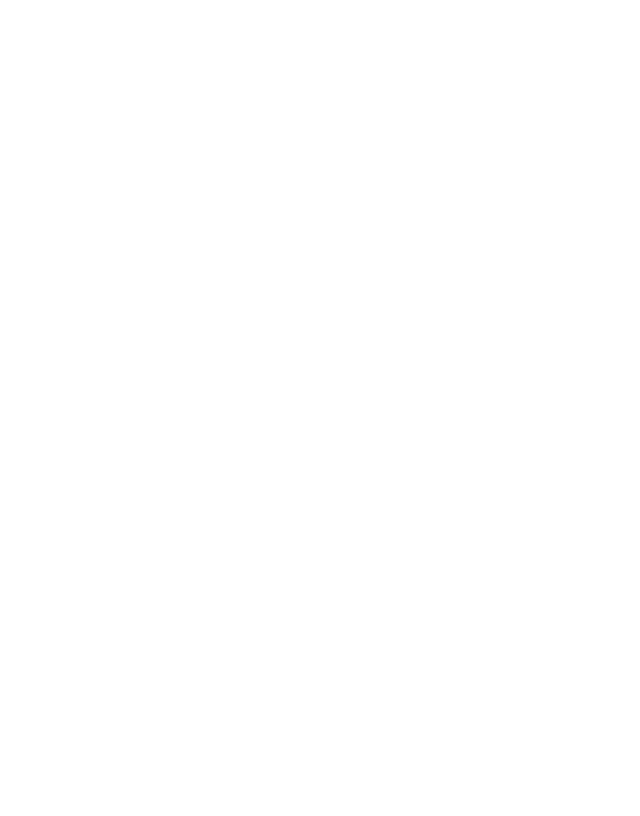
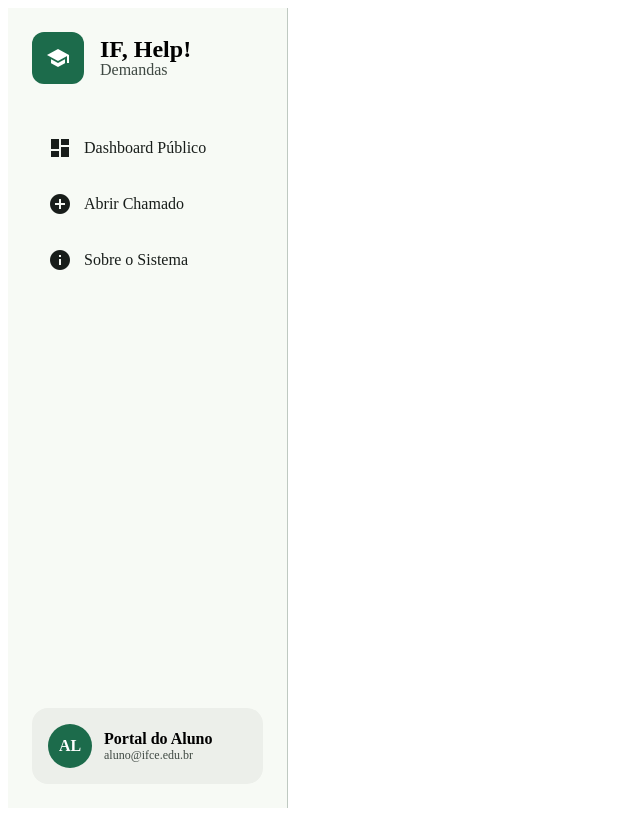
Before and after one commit to LeoVPires/if-help, an Angular app: page / in a window 1280 px wide. Shown: the whole page, without its empty margins (0-640 px from the left). Built offline with nearby package versions, Linux system fonts and the light colour scheme.

Commit message:
feat: criar menu lateral

```diff
--- a/src/app/layouts/privado/privado.html
+++ b/src/app/layouts/privado/privado.html
@@ -1 +1,2 @@
-<p>privado works!</p>
+<app-menu-lateral />
+<router-outlet></router-outlet>
--- a/src/app/layouts/privado/privado.ts
+++ b/src/app/layouts/privado/privado.ts
@@ -1,8 +1,10 @@
 import { Component } from '@angular/core';
+import { RouterOutlet } from '@angular/router';
+import { MenuLateral } from '../../shared/menu-lateral/menu-lateral';
 
 @Component({
   selector: 'app-privado',
-  imports: [],
+  imports: [RouterOutlet, MenuLateral],
   templateUrl: './privado.html',
   styleUrl: './privado.scss',
 })
--- /dev/null
+++ b/src/app/shared/menu-lateral/menu-lateral.html
@@ -0,0 +1,35 @@
+<aside class="sidebar">
+  <div class="logo-section">
+    <div class="logo-icon">
+      <mat-icon>school</mat-icon>
+    </div>
+
+    <div>
+      <h2>IF, Help!</h2>
+      <span>Demandas</span>
+    </div>
+  </div>
+
+  <nav class="menu">
+    @for (item of items(); track item.route) {
+      <a [routerLink]="item.route" routerLinkActive="active" class="menu-item">
+        <mat-icon>
+          {{ item.icon }}
+        </mat-icon>
+
+        <span>
+          {{ item.label }}
+        </span>
+      </a>
+    }
+  </nav>
+
+  <div class="user-card">
+    <div class="avatar">AL</div>
+
+    <div class="user-info">
+      <strong>Portal do Aluno</strong>
+      <span>aluno&#64;ifce.edu.br</span>
+    </div>
+  </div>
+</aside>
--- /dev/null
+++ b/src/app/shared/menu-lateral/menu-lateral.scss
@@ -0,0 +1,125 @@
+:host {
+  display: block;
+  height: 100%;
+}
+
+.sidebar {
+  width: 280px;
+  height: 100vh;
+
+  display: flex;
+  flex-direction: column;
+
+  background: var(--mat-sys-surface);
+  border-right: 1px solid var(--mat-sys-outline-variant);
+
+  padding: 24px;
+  box-sizing: border-box;
+}
+
+.logo-section {
+  display: flex;
+  align-items: center;
+  gap: 16px;
+
+  margin-bottom: 40px;
+}
+
+.logo-icon {
+  width: 52px;
+  height: 52px;
+
+  border-radius: 12px;
+
+  display: flex;
+  align-items: center;
+  justify-content: center;
+
+  background: var(--mat-sys-primary);
+  color: var(--mat-sys-on-primary);
+}
+
+.logo-section h2 {
+  margin: 0;
+  font-size: 24px;
+  line-height: 1;
+}
+
+.logo-section span {
+  color: var(--mat-sys-on-surface-variant);
+}
+
+.menu {
+  display: flex;
+  flex-direction: column;
+  gap: 8px;
+
+  flex: 1;
+}
+
+.menu-item {
+  height: 48px;
+
+  display: flex;
+  align-items: center;
+  gap: 12px;
+
+  padding: 0 16px;
+
+  border-radius: 12px;
+
+  text-decoration: none;
+
+  color: var(--mat-sys-on-surface);
+
+  transition: 0.2s ease;
+}
+
+.menu-item:hover {
+  background: color-mix(in srgb, var(--mat-sys-primary) 10%, transparent);
+}
+
+.menu-item.active {
+  background: var(--mat-sys-primary);
+  color: var(--mat-sys-on-primary);
+
+  font-weight: 600;
+}
+
+.user-card {
+  display: flex;
+  align-items: center;
+  gap: 12px;
+
+  padding: 16px;
+
+  border-radius: 16px;
+
+  background: var(--mat-sys-surface-container);
+}
+
+.avatar {
+  width: 44px;
+  height: 44px;
+
+  border-radius: 50%;
+
+  background: var(--mat-sys-primary);
+  color: var(--mat-sys-on-primary);
+
+  display: flex;
+  align-items: center;
+  justify-content: center;
+
+  font-weight: 600;
+}
+
+.user-info {
+  display: flex;
+  flex-direction: column;
+}
+
+.user-info span {
+  font-size: 12px;
+  color: var(--mat-sys-on-surface-variant);
+}
--- /dev/null
+++ b/src/app/shared/menu-lateral/menu-lateral.ts
@@ -0,0 +1,57 @@
+import { Component, Input, computed, signal } from '@angular/core';
+import { RouterLink, RouterLinkActive } from '@angular/router';
+import { MatIconModule } from '@angular/material/icon';
+
+interface MenuLateralItem {
+  label: string;
+  icon: string;
+  route: string;
+  roles: string[];
+}
+
+@Component({
+  selector: 'app-menu-lateral',
+  standalone: true,
+  imports: [RouterLink, RouterLinkActive, MatIconModule],
+  templateUrl: './menu-lateral.html',
+  styleUrl: './menu-lateral.scss',
+})
+export class MenuLateral {
+  @Input() role: 'admin' | 'aluno' = 'aluno';
+
+  private menuItems = signal<MenuLateralItem[]>([
+    {
+      label: 'Dashboard Público',
+      icon: 'dashboard',
+      route: '/dashboard',
+      roles: ['admin', 'aluno'],
+    },
+    {
+      label: 'Abrir Chamado',
+      icon: 'add_circle',
+      route: '/chamados/novo',
+      roles: ['admin', 'aluno'],
+    },
+
+    {
+      label: 'Gerenciar Chamados',
+      icon: 'engineering',
+      route: '/admin/chamados',
+      roles: ['admin'],
+    },
+    {
+      label: 'Configurações',
+      icon: 'group',
+      route: '/admin/configuracoes',
+      roles: ['admin'],
+    },
+    {
+      label: 'Sobre o Sistema',
+      icon: 'info',
+      route: '/sobre',
+      roles: ['admin', 'aluno'],
+    },
+  ]);
+
+  items = computed(() => this.menuItems().filter((item) => item.roles.includes(this.role)));
+}
```
Also changed, not shown: src/app/app.routes.ts (+10 -2 lines), 1 other file (tests, documents, lock files or other folders).
